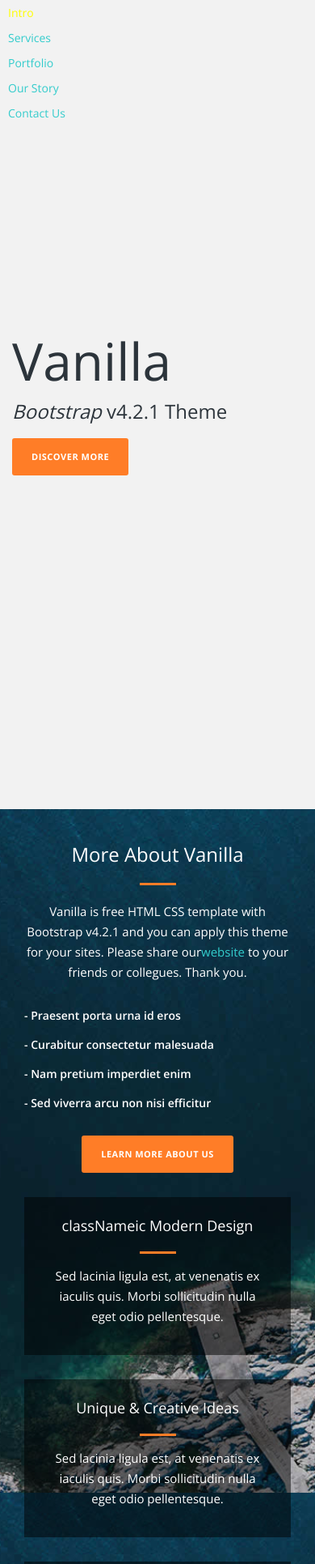
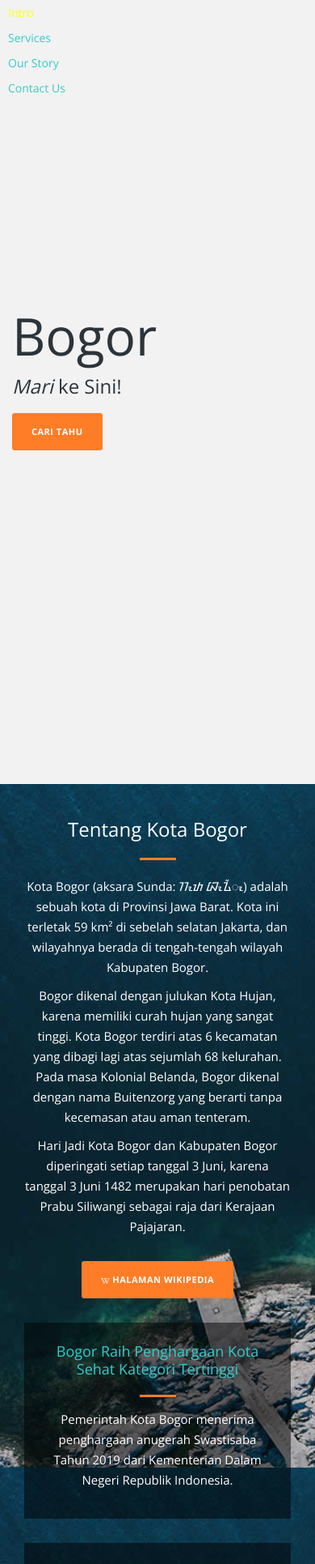
Before and after one commit to EChristian48/next-pariwisata, a Next.js app: page / in a window 390 px wide. Shown: the top 1931 px of the page at 81% size. Built offline with nearby package versions, Linux system fonts and the light colour scheme.

Commit message:
refactor: extracted a few components

```diff
--- /dev/null
+++ b/components/Achievements.tsx
@@ -0,0 +1,21 @@
+export type AchievementProps = {
+  href?: string
+  judul: string
+  deskripsi: string
+}
+
+export default function Achievement({
+  deskripsi,
+  judul,
+  href,
+}: AchievementProps) {
+  return (
+    <div className='col-md-6'>
+      <div className='service-item'>
+        <h4>{href ? <a href={href}>{judul}</a> : judul}</h4>
+        <div className='line-dec'></div>
+        <p>{deskripsi}</p>
+      </div>
+    </div>
+  )
+}
--- /dev/null
+++ b/components/FixedSideNavbar.tsx
@@ -0,0 +1,23 @@
+export type FixedSideNavbarProps = {
+  menus: string[]
+}
+
+export default function FixedSideNavbar({ menus }: FixedSideNavbarProps) {
+  return (
+    <div className='fixed-side-navbar'>
+      <ul className='nav flex-column'>
+        {menus.map(menu => {
+          const cleanedMenu = menu.replaceAll(' ', '-').toLocaleLowerCase()
+
+          return (
+            <li className='nav-item' key={cleanedMenu}>
+              <a className='nav-link' href={`#${cleanedMenu}`}>
+                <span>{menu}</span>
+              </a>
+            </li>
+          )
+        })}
+      </ul>
+    </div>
+  )
+}
--- /dev/null
+++ b/components/PlaceCard.tsx
@@ -0,0 +1,17 @@
+import { DetailedHTMLProps, FC, ImgHTMLAttributes } from 'react'
+
+export type PlaceCardProps = DetailedHTMLProps<
+  ImgHTMLAttributes<HTMLImageElement>,
+  HTMLImageElement
+>
+
+const PlaceCard: FC<PlaceCardProps> = ({ children, ...imgProps }) => {
+  return (
+    <div>
+      <img {...imgProps} />
+      <p>{children}</p>
+    </div>
+  )
+}
+
+export default PlaceCard
--- a/pages/index.tsx
+++ b/pages/index.tsx
@@ -1,120 +1,126 @@
-import {} from 'react-bootstrap'
+import { NextSeo } from 'next-seo'
+import {
+  FaDribbble,
+  FaFacebook,
+  FaGoogle,
+  FaLinkedin,
+  FaTwitter,
+  FaWikipediaW,
+} from 'react-icons/fa'
+import Achievement, { AchievementProps } from '~root/components/Achievements'
+import FixedSideNavbar from '~root/components/FixedSideNavbar'
+import PlaceCard, { PlaceCardProps } from '~root/components/PlaceCard'
+
+const menus: string[] = ['Intro', 'Services', 'Our Story', 'Contact Us']
+
+const achievements = new Array<AchievementProps>(4).fill({
+  href:
+    'https://nasional.tempo.co/read/1286036/bogor-raih-penghargaan-kota-sehat-kategori-tertinggi/full&view=ok',
+  deskripsi:
+    'Pemerintah Kota Bogor menerima penghargaan anugerah Swastisaba Tahun 2019 dari Kementerian Dalam Negeri Republik Indonesia.',
+  judul: 'Bogor Raih Penghargaan Kota Sehat Kategori Tertinggi',
+})
+
+const places: PlaceCardProps[] = [
+  {
+    src: 'https://upload.wikimedia.org/wikipedia/commons/c/cd/Istana_Bogor.jpg',
+    children:
+      'Istana Bogor (Aksara Sunda Baku: ᮄᮞ᮪ᮒᮔ ᮘᮧᮌᮧᮁ) merupakan salah satu dari enam Istana Presiden Republik Indonesia yang mempunyai keunikan tersendiri dikarenakan aspek historis, kebudayaan, dan faunanya. Salah satunya adalah keberadaan rusa-rusa yang didatangkan langsung dari Nepal dan tetap terjaga dari dulu sampai sekarang. Seperti namanya, istana ini terletak di Bogor, Jawa Barat.',
+  },
+  {
+    src:
+      'https://upload.wikimedia.org/wikipedia/commons/thumb/7/75/Kebun_Raya_Bogor_19.jpg/1280px-Kebun_Raya_Bogor_19.jpg',
+    children:
+      'Kebun Raya Bogor atau Kebun Botani Bogor (Aksara Sunda Baku: ᮊᮨᮘᮧᮔ᮪ ᮛᮚ ᮘᮧᮍᮧᮁ, Kebon Raya Bogor) adalah sebuah kebun botani besar yang terletak di Kota Bogor, Indonesia. Luasnya mencapai 87 hektar dan memiliki 15.000 jenis koleksi pohon dan tumbuhan.',
+  },
+  {
+    src:
+      'https://image.shutterstock.com/z/stock-photo-good-morning-from-gede-pangrango-mountain-bogor-cianjur-west-java-indonesia-1359947378.jpg',
+    children:
+      'Gunung Pangrango (Aksara Sunda Baku: ᮌᮥᮔᮥᮀ ᮕᮍᮢᮍᮧ) merupakan sebuah gunung yang terdapat di pulau Jawa, Indonesia. Gunung Pangrango mempunyai ketinggian setinggi 3.019 meter dari permukaan laut. Puncaknya dinamakan Puncak Mandalawangi. Puncak Mandalawangi juga merupakan titik pertemuan batas tiga kabupaten yaitu Kabupaten Bogor, Kabupaten Cianjur dan Kabupaten Sukabumi.',
+  },
+  {
+    src:
+      'https://explorewisata.com/wp-content/uploads/2018/04/devoyage-bogor.jpg',
+    children:
+      'Devoyage berpotensi menjadi salah satu objek wisata paling favorit di Kota Bogor. Pada saat Grand Opening saja mengundang penyanyi papan atas sekelas Tulus dan Kahitna. Apalagi melihat aneka spot foto kekinian yang sangat digemari oleh anak muda jaman now, seperti menjadi spot foto corner di Bogor yang sayang untuk dilewatkan.',
+  },
+]
 
 export default function Home() {
   return (
     <>
-      <div className='fixed-side-navbar'>
-        <ul className='nav flex-column'>
-          <li className='nav-item'>
-            <a className='nav-link' href='#home'>
-              <span>Intro</span>
-            </a>
-          </li>
-          <li className='nav-item'>
-            <a className='nav-link' href='#services'>
-              <span>Services</span>
-            </a>
-          </li>
-          <li className='nav-item'>
-            <a className='nav-link' href='#portfolio'>
-              <span>Portfolio</span>
-            </a>
-          </li>
-          <li className='nav-item'>
-            <a className='nav-link' href='#our-story'>
-              <span>Our Story</span>
-            </a>
-          </li>
-          <li className='nav-item'>
-            <a className='nav-link' href='#contact-us'>
-              <span>Contact Us</span>
-            </a>
-          </li>
-        </ul>
-      </div>
+      <NextSeo title='Home' />
 
-      <div className='parallax-content baner-content' id='home'>
+      <FixedSideNavbar {...{ menus }} />
+
+      {/* First Section */}
+      <div className='parallax-content baner-content' id='intro'>
         <div className='container'>
           <div className='first-content'>
-            <h1>Vanilla</h1>
+            <h1>Bogor</h1>
             <span>
-              <em>Bootstrap</em> v4.2.1 Theme
+              <em>Mari</em> ke Sini!
             </span>
             <div className='primary-button'>
-              <a href='#services'>Discover More</a>
+              <a href='#services'>Cari Tahu</a>
             </div>
           </div>
         </div>
       </div>
 
+      {/* Second Section */}
       <div className='service-content' id='services'>
         <div className='container'>
           <div className='row'>
             <div className='col-md-4'>
+              {/* Introduction */}
               <div className='left-text'>
-                <h4>More About Vanilla</h4>
+                <h4>Tentang Kota Bogor</h4>
                 <div className='line-dec'></div>
                 <p>
-                  Vanilla is free HTML CSS template with Bootstrap v4.2.1 and
-                  you can apply this theme for your sites. Please share our
-                  <a rel='nofollow' href='https://templatemo.com'>
-                    website
-                  </a>{' '}
-                  to your friends or collegues. Thank you.
+                  Kota Bogor (aksara Sunda: ᮊᮧᮒ ᮘᮧᮍᮁᮧ) adalah sebuah kota di
+                  Provinsi Jawa Barat. Kota ini terletak 59 km² di sebelah
+                  selatan Jakarta, dan wilayahnya berada di tengah-tengah
+                  wilayah Kabupaten Bogor.
                 </p>
-                <ul>
+
+                <p>
+                  Bogor dikenal dengan julukan Kota Hujan, karena memiliki curah
+                  hujan yang sangat tinggi. Kota Bogor terdiri atas 6 kecamatan
+                  yang dibagi lagi atas sejumlah 68 kelurahan. Pada masa
+                  Kolonial Belanda, Bogor dikenal dengan nama Buitenzorg yang
+                  berarti tanpa kecemasan atau aman tenteram.
+                </p>
+
+                <p>
+                  Hari Jadi Kota Bogor dan Kabupaten Bogor diperingati setiap
+                  tanggal 3 Juni, karena tanggal 3 Juni 1482 merupakan hari
+                  penobatan Prabu Siliwangi sebagai raja dari Kerajaan
+                  Pajajaran.
+                </p>
+
+                {/* <ul>
                   <li>- Praesent porta urna id eros</li>
                   <li>- Curabitur consectetur malesuada</li>
                   <li>- Nam pretium imperdiet enim</li>
                   <li>- Sed viverra arcu non nisi efficitur</li>
-                </ul>
+                </ul> */}
+
                 <div className='primary-button'>
-                  <a href='#portfolio'>Learn More About Us</a>
+                  <a href='https://id.wikipedia.org/wiki/Kota_Bogor'>
+                    <FaWikipediaW /> Halaman Wikipedia
+                  </a>
                 </div>
               </div>
             </div>
+
+            {/* Achievements */}
             <div className='col-md-8'>
               <div className='row'>
-                <div className='col-md-6'>
-                  <div className='service-item'>
-                    <h4>classNameic Modern Design</h4>
-                    <div className='line-dec'></div>
-                    <p>
-                      Sed lacinia ligula est, at venenatis ex iaculis quis.
-                      Morbi sollicitudin nulla eget odio pellentesque.
-                    </p>
-                  </div>
-                </div>
-                <div className='col-md-6'>
-                  <div className='service-item'>
-                    <h4>Unique &amp; Creative Ideas</h4>
-                    <div className='line-dec'></div>
-                    <p>
-                      Sed lacinia ligula est, at venenatis ex iaculis quis.
-                      Morbi sollicitudin nulla eget odio pellentesque.
-                    </p>
-                  </div>
-                </div>
-                <div className='col-md-6'>
-                  <div className='service-item'>
-                    <h4>Effective Team Work</h4>
-                    <div className='line-dec'></div>
-                    <p>
-                      Lorem ipsum dolor sit amet, consectetur adipiscing elit.
-                      Sed lacinia ligula est, at venenatis ex iaculis quis.
-                    </p>
-                  </div>
-                </div>
-                <div className='col-md-6'>
-                  <div className='service-item'>
-                    <h4>Fast Support 24/7</h4>
-                    <div className='line-dec'></div>
-                    <p>
-                      Lorem ipsum dolor sit amet, consectetur adipiscing elit.
-                      Sed lacinia ligula est, at venenatis ex iaculis quis.
-                    </p>
-                  </div>
-                </div>
+                {achievements.map((achievement, index) => (
+                  <Achievement {...achievement} key={index} />
+                ))}
               </div>
             </div>
           </div>
@@ -127,44 +133,11 @@
             <div className='col-md-8 mx-auto'>
               <div className='wrapper'>
                 <section id='first-tab-group' className='tabgroup'>
-                  <div id='tab1'>
-                    <img src='/img/1st-tab.jpg' alt='' />
-                    <p>
-                      Please do not re-distribute our template ZIP file on your
-                      template collection sites. You can make a screenshot and a
-                      link back to our website. This template can be used for
-                      personal or commercial purposes by end-users.
-                    </p>
-                  </div>
-                  <div id='tab2'>
-                    <img src='/img/2nd-tab.jpg' alt='' />
-                    <p>
-                      Aliquam eu ultrices risus, sed condimentum diam. Duis
-                      risus nulla, elementum vitae nisi a, ornare maximus nisl.
-                      Morbi et vehicula est. Cras at vulputate justo. Cras eu
-                      nulla metus. Ut et pretium velit. Pellentesque at neque
-                      tristique dui tempor venenatis.
-                    </p>
-                  </div>
-                  <div id='tab3'>
-                    <img src='/img/3rd-tab.jpg' alt='' />
-                    <p>
-                      Lorem ipsum dolor sit amet, consectetur adipiscing elit.
-                      Sed lacinia ligula est, at venenatis ex iaculis quis.
-                      Morbi sollicitudin nulla eget odio pellentesque, sed
-                      cursus diam iaculis.
-                    </p>
-                  </div>
-                  <div id='tab4'>
-                    <img src='/img/4th-tab.jpg' alt='' />
-                    <p>
-                      Duis risus nulla, elementum vitae nisi a, ornare maximus
-                      nisl. Morbi et vehicula est. Cras at vulputate justo. Cras
-                      eu nulla metus. Ut et pretium velit. Pellentesque at neque
-                      tristique.
-                    </p>
-                  </div>
+                  {places.map((place, index) => (
+                    <PlaceCard {...place} key={index} />
+                  ))}
                 </section>
+
                 <ul className='tabs clearfix' data-tabgroup='first-tab-group'>
                   <li>
                     <a href='#tab1' className='active'>
@@ -267,34 +240,34 @@
               <ul>
                 <li>
                   <a href='#'>
-                    <i className='fa fa-facebook'></i>
+                    <FaFacebook />
                   </a>
                 </li>
                 <li>
                   <a href='#'>
-                    <i className='fa fa-twitter'></i>
+                    <FaTwitter />
                   </a>
                 </li>
                 <li>
                   <a href='#'>
-                    <i className='fa fa-linkedin'></i>
+                    <FaLinkedin />
                   </a>
                 </li>
                 <li>
                   <a href='#'>
-                    <i className='fa fa-google'></i>
+                    <FaGoogle />
                   </a>
                 </li>
                 <li>
                   <a href='#'>
-                    <i className='fa fa-dribbble'></i>
+                    <FaDribbble />
                   </a>
                 </li>
               </ul>
               <p>
-                Copyright &copy; 2019 Company Name - Design:
-                <a rel='nofollow noopener' href='https://templatemo.com'>
-                  <em>TemplateMo</em>
+                Made by:{' '}
+                <a href='https://www.instagram.com/smkwikrama/?hl=en'>
+                  SMK Wikrama Bogor
                 </a>
               </p>
             </div>
```
